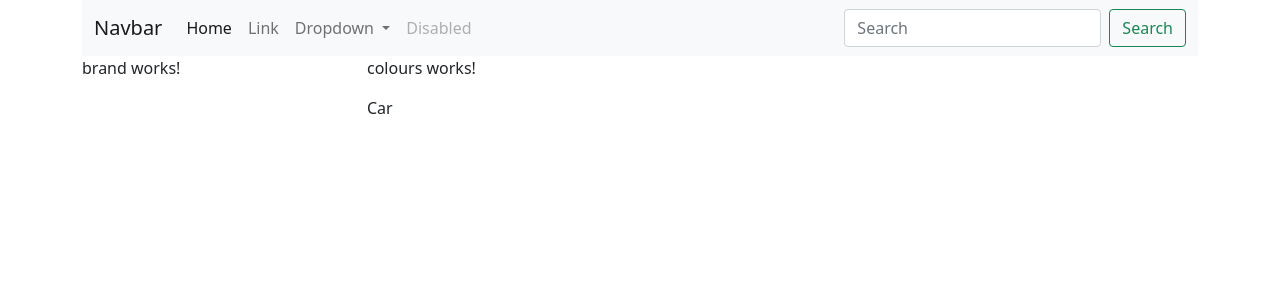
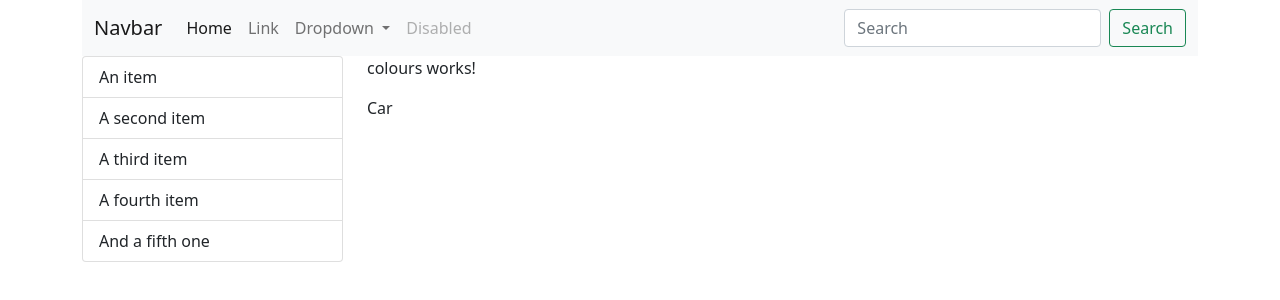
Before and after one commit to enescankuranli/RentACar-Frontend, an Angular app: page / in a window 1280 px wide. Shown: the top 300 px of the page. Built offline with nearby package versions, Linux system fonts and the light colour scheme.

Commit message:
Frontend 2

```diff
--- a/src/app/components/brand/brand.component.html
+++ b/src/app/components/brand/brand.component.html
@@ -1 +1,7 @@
-<p>brand works!</p>
+<ul class="list-group">
+    <li class="list-group-item">An item</li>
+    <li class="list-group-item">A second item</li>
+    <li class="list-group-item">A third item</li>
+    <li class="list-group-item">A fourth item</li>
+    <li class="list-group-item">And a fifth one</li>
+  </ul>
--- a/src/app/components/car/car.component.ts
+++ b/src/app/components/car/car.component.ts
@@ -1,4 +1,5 @@
 import { Component, OnInit } from '@angular/core';
+import { Car } from 'src/app/models/car';
 
 @Component({
   selector: 'app-car',
@@ -6,7 +7,7 @@ import { Component, OnInit } from '@angular/core';
   styleUrls: ['./car.component.css']
 })
 export class CarComponent implements OnInit {
-
+ cars:Car[]=[]
   constructor() { }
 
   ngOnInit(): void {
--- /dev/null
+++ b/src/app/models/ResponseModel.ts
@@ -0,0 +1,5 @@
+export interface ResponseModel{
+    message:string;
+    success:boolean
+
+}
--- /dev/null
+++ b/src/app/models/brand.ts
@@ -0,0 +1,5 @@
+export interface Brand{
+    BrandId:number,
+    BrandName:string;
+
+}
--- /dev/null
+++ b/src/app/models/brandResponseModel.ts
@@ -0,0 +1,6 @@
+import { Brand } from "./brand";
+import { ResponseModel } from "./ResponseModel";
+
+export interface BrandResponseModel extends ResponseModel{
+    data:Brand[]
+}
--- /dev/null
+++ b/src/app/models/car.ts
@@ -0,0 +1,9 @@
+export interface Car{
+    Id:number;
+    carName:string;
+    BrandId:number;
+    colourId:number;
+    modelYear:number;
+    dailyPrice:number;
+    description:string;
+}
--- /dev/null
+++ b/src/app/models/carResponseModel.ts
@@ -0,0 +1,6 @@
+import { Car } from "./car";
+import { ResponseModel } from "./ResponseModel";
+
+export interface CarResponseModel extends ResponseModel{
+    data:Car[];
+}
```
